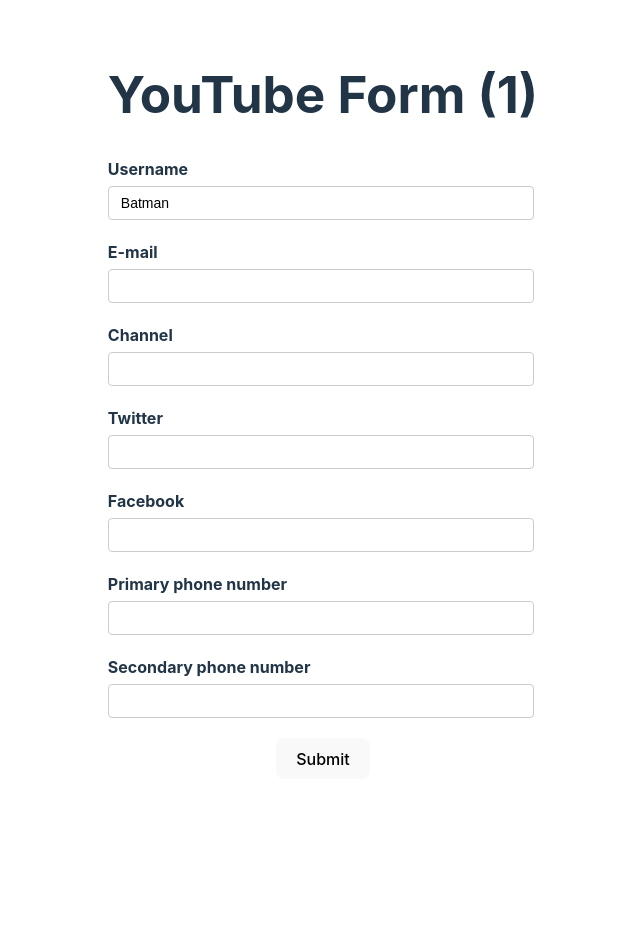
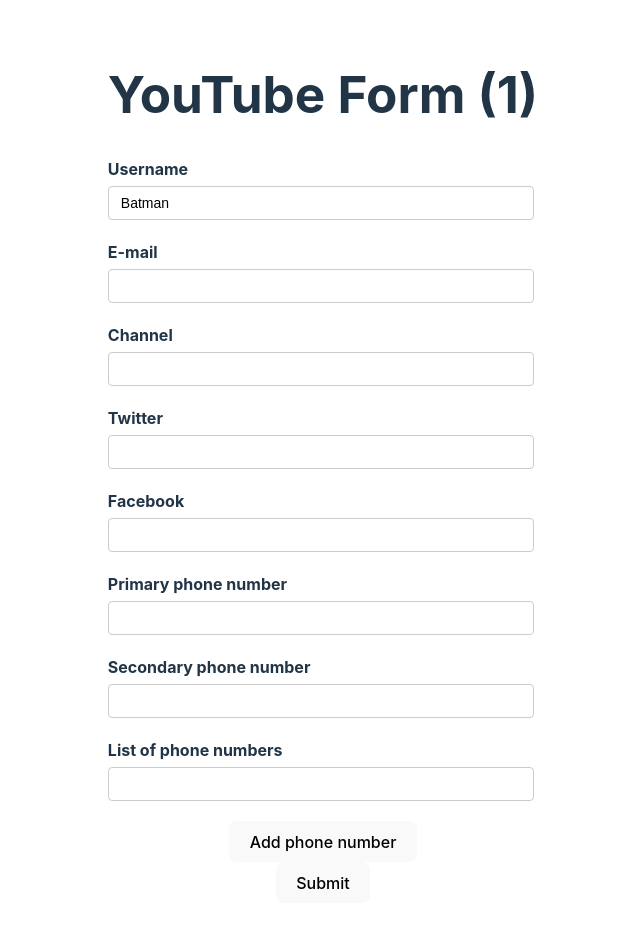
Before and after one commit to eijnehc/rhf-demo, a React (Vite) app: page / in a window 1280 px wide. Shown: the top 928 px of the page, without its empty margins (317-957 px from the left). Before the commit the page ends 811 px from the top, so only its background shows below. Built offline with nearby package versions, Linux system fonts and the light colour scheme.

Commit message:
Dynamic fields

```diff
--- a/src/components/YoutubeForm.tsx
+++ b/src/components/YoutubeForm.tsx
@@ -1,4 +1,4 @@
-import { useForm } from "react-hook-form";
+import { useForm, useFieldArray } from "react-hook-form";
 import { DevTool } from "@hookform/devtools";
 
 let renderCount = 0;
@@ -12,6 +12,9 @@
     facebook: string;
   };
   phoneNumbers: string[];
+  phNumbers: {
+    number: string;
+  }[];
 };
 
 export const YoutubeForm = () => {
@@ -25,10 +28,16 @@
         facebook: "",
       },
       phoneNumbers: ["", ""],
+      phNumbers: [{ number: "" }],
     },
   });
   const { register, control, handleSubmit, formState } = form;
   const { errors } = formState;
+
+  const { fields, append, remove } = useFieldArray({
+    name: "phNumbers",
+    control,
+  });
 
   const onSubmit = (data: FormValues) => {
     console.log(data);
@@ -121,6 +130,30 @@
           <input type="text" id="channel" {...register("phoneNumbers.1")} />
         </div>
 
+        <div>
+          <label>List of phone numbers</label>
+          <div>
+            {fields.map((field, index) => {
+              return (
+                <div className="form-control" key={field.id}>
+                  <input
+                    type="text"
+                    {...register(`phNumbers.${index}.number` as const)}
+                  />
+                  {index > 0 && (
+                    <button type="button" onClick={() => remove(index)}>
+                      Remove phone number
+                    </button>
+                  )}
+                </div>
+              );
+            })}
+            <button type="button" onClick={() => append({ number: "" })}>
+              Add phone number
+            </button>
+          </div>
+        </div>
+
         <button>Submit</button>
       </form>
       <DevTool control={control} />
```
